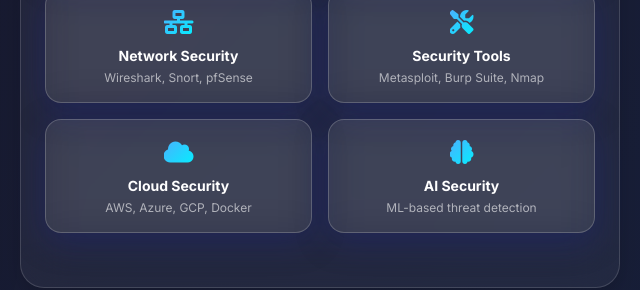
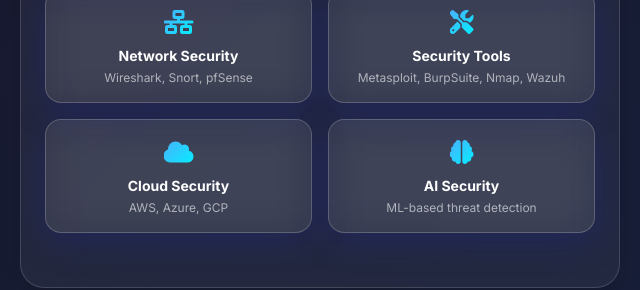
Before and after one commit to salmanfareeth/salmanfareeth.github.io, a plain HTML site: page index.html in a window 1280 px wide. Shown: the part 2726-3016 px from the top of the page, 636-1276 px from the left. Drawn offline with Linux system fonts and the light colour scheme; no server answers; animation ran at ten frames a second.

Commit message:
Update index.html

```diff
--- a/index.html
+++ b/index.html
@@ -702,13 +702,13 @@
                         <div class="glass p-3 lg:p-4 rounded-2xl text-center hover:scale-105 transition-transform cursor-pointer">
                             <i class="fas fa-tools text-xl lg:text-2xl gradient-text-accent mb-2"></i>
                             <h4 class="text-white font-bold mb-1 text-xs lg:text-sm">Security Tools</h4>
-                            <p class="text-white/60 text-xs">Metasploit, Burp Suite, Nmap</p>
+                            <p class="text-white/60 text-xs">Metasploit, BurpSuite, Nmap, Wazuh</p>
                         </div>
 
                         <div class="glass p-3 lg:p-4 rounded-2xl text-center hover:scale-105 transition-transform cursor-pointer">
                             <i class="fas fa-cloud text-xl lg:text-2xl gradient-text-accent mb-2"></i>
                             <h4 class="text-white font-bold mb-1 text-xs lg:text-sm">Cloud Security</h4>
-                            <p class="text-white/60 text-xs">AWS, Azure, GCP, Docker</p>
+                            <p class="text-white/60 text-xs">AWS, Azure, GCP</p>
                         </div>
 
                         <div class="glass p-3 lg:p-4 rounded-2xl text-center hover:scale-105 transition-transform cursor-pointer">
```
